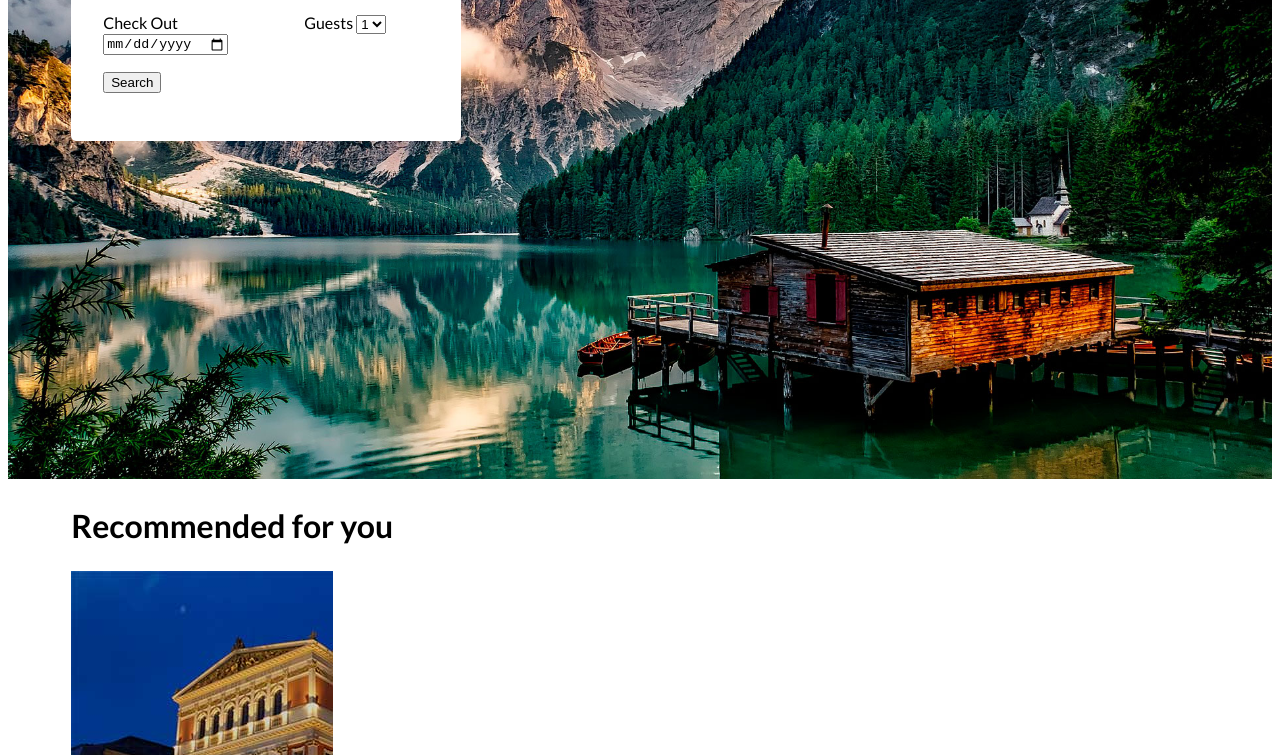
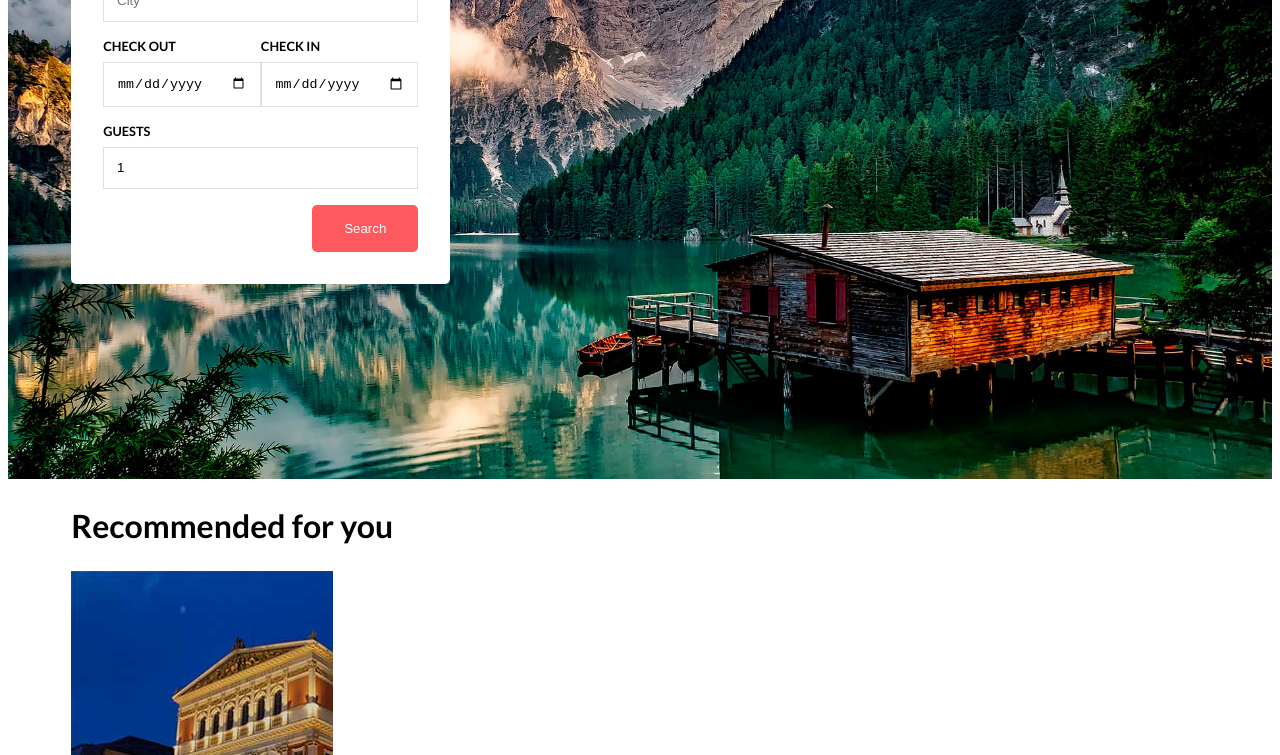
Before and after one commit to bhoomikahm18/15_Building_a_AirBNB_Clone_with_CSS_Grid, a plain HTML site: page index.html in a window 1280 px wide. Shown: the part 329-1084 px from the top of the page. Drawn offline with Linux system fonts and the light colour scheme; a script that the page names is missing.

Commit message:
Finishing the search form

```diff
--- a/css/style.css
+++ b/css/style.css
@@ -10,10 +10,23 @@ html {
 *, *:before, *:after {
     box-sizing: inherit;
 }
-
 body {
     font-family: var(--mainFont);
 }
+/* Colors / Categories */
+.lodgement {
+    color: #274154;
+}
+.concert {
+    color: #DA595e;
+}
+.class {
+    color: #598DDA;
+}
+.outdoor-activity {
+    color: #940AD4;
+}
+
 h1 {
     font-weight: 700;
     font-size: 2rem;
@@ -28,12 +41,13 @@ h3 {
 img {
     max-width: 100%;
 }
-.container{
+.container {
     width: 90%;
     max-width: 1200px;
     margin: 0 auto;
 }
-.hero{
+
+.hero {
     height: 100vh;
     background-image: url(../img/bg.jpg);
     background-position: bottom center;
@@ -41,71 +55,108 @@ img {
     display: grid;
     grid-template-rows: 150px auto;
 }
-.header{
+
+.header {
     display: grid;
     grid-template-columns: 10% auto 30%;
-    justify-content: space-between;
     width: 100%;
     padding: 1rem;
     align-items: flex-start;
 }
-.main-nav{
+.main-nav {
     display: none;
 }
-@media (min-width:768px){
-    .main-nav{
+@media (min-width:768px) {
+    .main-nav {
         grid-column: 3 / 4;
         display: grid;
         justify-content: flex-end;
         grid-template-columns: repeat(auto-fit, minmax(120px, 1fr));
     }
-    .main-nav a{
+    .main-nav a {
         color: var(--light);
         font-size: .8rem;
         text-decoration: none;
         padding: 1rem 1rem 2rem 1rem;
         text-align: center;
     }
-    .main-nav a:hover{
+    .main-nav a:hover {
         border-bottom: 1px solid var(--light);
     }
 }
-.search-form-container{
+
+.search-form-container {
     display: grid;
     grid-template-columns: 1fr;
     align-items: flex-start;
 }
-@media (min-width:768px){
-    .search-form-container{
-        display: grid;
+@media (min-width:768px) {
+    .search-form-container {
         grid-template-columns: 1fr 2fr;
     }
 }
-.search-form{
+
+.search-form {
     background-color: var(--light);
-    padding: 2em;
+    padding: 2rem;
     border-radius: 5px;
 }
-.search-form h1{
+.search-form h1 {
     margin: 0 0 1rem 0;
 }
-.search-form form{
+
+.search-form form {
     display: grid;
     grid-template-rows: repeat(4, auto);
     grid-template-columns: repeat(2, 1fr);
-    grid-gap: 1rem;
+    grid-row-gap: 1rem;
 }
-.search-form .feild{
-    /* display: grid; */
+.search-form .field {
+    /* Position from the parent element */
     grid-column: 1 / 3;
+    /* Position the labels */
+    display: grid;
+    grid-template-rows: repeat(2, auto);
+    grid-row-gap: .5rem;
 }
-.search-form .dates{
+.search-form .date {
     display: grid;
+    grid-template-rows: repeat(2, auto);
+    grid-row-gap: .5rem;
+}
+.search-form .date {
     grid-row: 2 / 3;
 }
-.search-form .date:nth-child(1){
+.search-form .date:nth-child(1) {
     grid-column: 1 / 2;
 }
-.search-form .date:nth-child(2){
+.search-form .date:nth-child(2) {
     grid-column: 2 / 3;
 }
+.search-form label{
+    text-transform: uppercase;
+    font-size: .8rem;
+    font-weight: bold;
+}
+.search-form input[type="text"],
+.search-form input[type="date"],
+.search-form select{
+    -webkit-appearance: none;
+    -moz-appearance: none;
+    appearance: none;
+    padding: .8rem;
+    border: 1px solid #e1e1e1;
+    background-color: white;
+}
+.submit{
+    grid-column: 2 / 3;
+    display: grid;
+    justify-content: flex-end;
+}
+.submitBtn{
+    background-color: var(--primary);
+    color: var(--light);
+    padding: 1rem 2rem;
+    border-radius: 5px;
+    border: none;
+}
```
